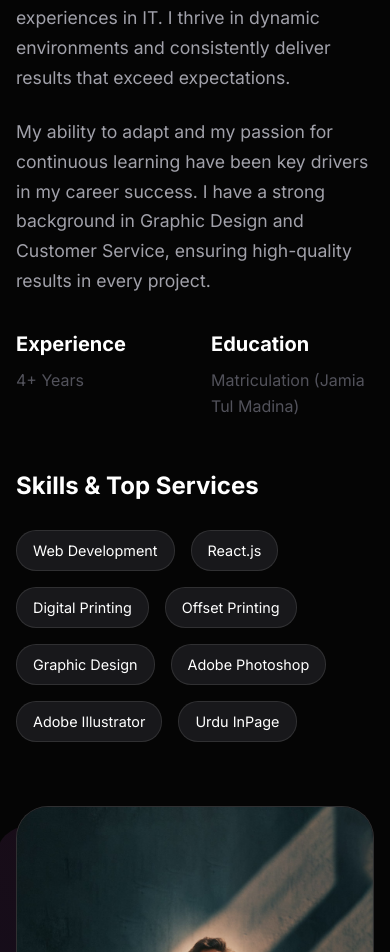
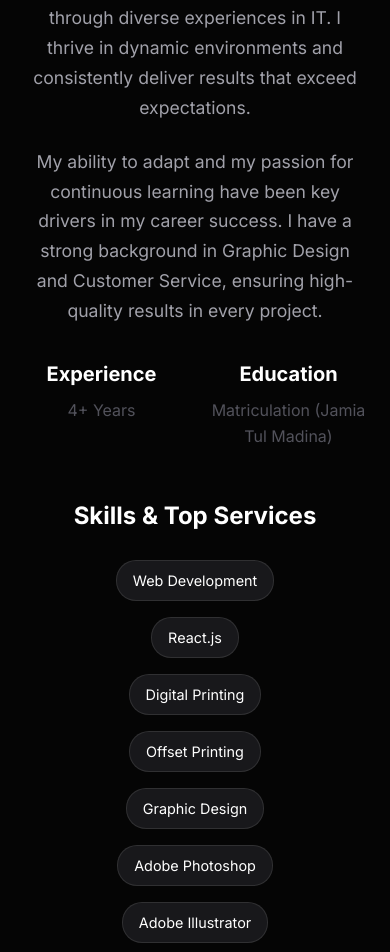
Before and after one commit to shahjahan72/syed-shahjahan-shah, a React (Vite) app: page / in a window 390 px wide. Shown: the part 1048-2000 px from the top of the page. Built offline with nearby package versions, Linux system fonts and the light colour scheme.

Commit message:
Fix mobile alignment consistency

```diff
--- a/src/components/About.jsx
+++ b/src/components/About.jsx
@@ -9,6 +9,7 @@ const About = () => {
                     initial={{ opacity: 0, x: -50 }}
                     whileInView={{ opacity: 1, x: 0 }}
                     viewport={{ once: true }}
+                    className="mobile-center"
                 >
                     <h2 style={{
                         fontSize: '2.5rem',
@@ -40,7 +41,7 @@ const About = () => {
 
                     {/* Skills */}
                     <h3 style={{ fontSize: '1.5rem', color: 'var(--text-primary)', marginBottom: '1.5rem' }}>Skills & Top Services</h3>
-                    <div style={{ display: 'flex', flexWrap: 'wrap', gap: '1rem' }}>
+                    <div className="mobile-flex-center" style={{ display: 'flex', flexWrap: 'wrap', gap: '1rem' }}>
                         {['Web Development', 'React.js', 'Digital Printing', 'Offset Printing', 'Graphic Design', 'Adobe Photoshop', 'Adobe Illustrator', 'Urdu InPage'].map(skill => (
                             <span key={skill} style={{
                                 padding: '0.5rem 1rem',
@@ -62,6 +63,7 @@ const About = () => {
                     whileInView={{ opacity: 1, scale: 1 }}
                     viewport={{ once: true }}
                     style={{ position: 'relative' }}
+                    className="mobile-center"
                 >
                     <div style={{
                         width: '100%',
--- a/src/components/Contact.jsx
+++ b/src/components/Contact.jsx
@@ -20,6 +20,7 @@ const Contact = () => {
                         initial={{ opacity: 0, x: -20 }}
                         whileInView={{ opacity: 1, x: 0 }}
                         viewport={{ once: true }}
+                        className="mobile-center"
                     >
                         <div style={{ display: 'flex', flexDirection: 'column', gap: '2rem' }}>
                             <div style={{ display: 'flex', alignItems: 'center', gap: '1rem' }}>
@@ -52,7 +53,7 @@ const Contact = () => {
                                 </div>
                             </div>
 
-                            <div style={{ display: 'flex', gap: '1rem', marginTop: '1rem', flexWrap: 'wrap' }}>
+                            <div className="mobile-flex-center" style={{ display: 'flex', gap: '1rem', marginTop: '1rem', flexWrap: 'wrap', justifyContent: 'center' }}>
                                 <a href="https://github.com/shahjahan72" target="_blank" rel="noopener noreferrer" style={{ padding: '1rem', background: 'var(--bg-tertiary)', borderRadius: '50%', color: 'var(--text-primary)', transition: 'transform 0.2s', display: 'flex' }}>
                                     <Github />
                                 </a>
--- a/src/components/Projects.jsx
+++ b/src/components/Projects.jsx
@@ -87,7 +87,7 @@ const Projects = () => {
                 </motion.h2>
 
                 {/* Filter Controls */}
-                <div style={{ display: 'flex', gap: '1rem', marginBottom: '3rem', flexWrap: 'wrap' }}>
+                <div className="mobile-flex-center" style={{ display: 'flex', gap: '1rem', marginBottom: '3rem', flexWrap: 'wrap', justifyContent: 'center' }}>
                     {categories.map(cat => (
                         <button
                             key={cat}
--- a/src/styles/global.css
+++ b/src/styles/global.css
@@ -105,7 +105,28 @@ button {
   }
 
   .container-padding {
-    padding-left: 1rem !important;
-    padding-right: 1rem !important;
+    padding-left: 1.5rem !important;
+    padding-right: 1.5rem !important;
+  }
+
+  /* Force center alignment on mobile for better aesthetics */
+  .mobile-center {
+    text-align: center !important;
+    align-items: center !important;
+    justify-content: center !important;
+  }
+
+  /* Specific fixes for headings and flex containers on mobile */
+  section h2,
+  section h3,
+  section p {
+    text-align: center;
+  }
+
+  /* Center flex items in column on mobile */
+  .mobile-flex-center {
+    display: flex;
+    flex-direction: column;
+    align-items: center !important;
   }
 }
```
